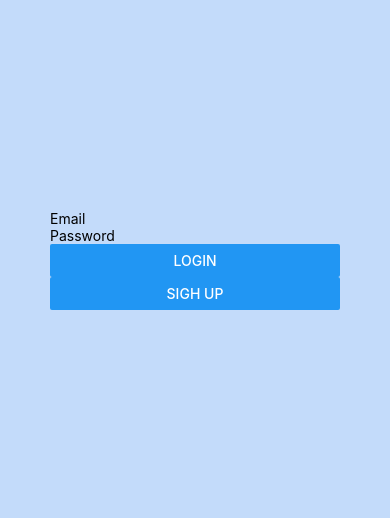
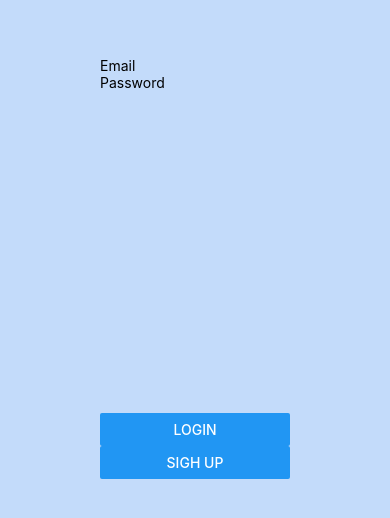
Before and after one commit to grace111w/Smart-North, a React Native app: screen / in a window 390 px wide. Shown: the part 162-680 px from the top of the page. Built offline with nearby package versions, Linux system fonts and the light colour scheme.

Commit message:
hi pooies

```diff
--- a/App.js
+++ b/App.js
@@ -4,12 +4,12 @@ import { StyleSheet, View, Text, TextInput, Button} from 'react-native'
 const LoginScreen = () => {
   return (
     <View style={styles.appPage}><>
-      <View>
+      <View style={styles.appPage}>
         <TextInput placeholder='Email'/>
         <TextInput placeholder='Password'/>
         </View>
 
-     </><View>
+     </><View style={styles.appPage}>
        <Button title= "Login"/>
        <Button title= "Sigh Up"/>
       </View></View>
```
